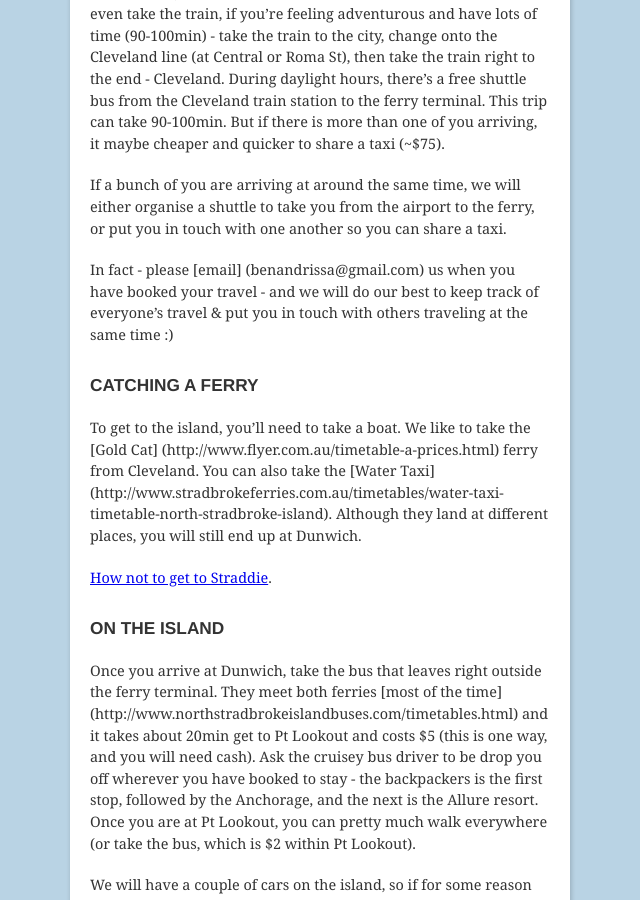
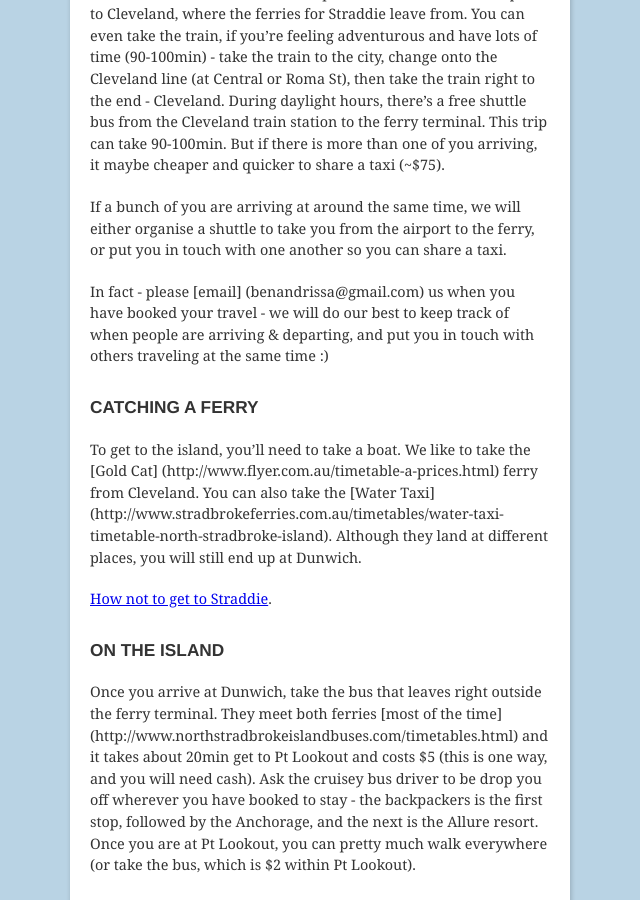
Before and after one commit to bnolan/wedding, a Jekyll site: the page built from transport.md, in a window 1280 px wide and 900 px high, scrolled down 1222 px. Shown: the whole window, without its empty margins (320-960 px from the left). Built offline with Jekyll 4.4.1, drawn with Linux system fonts in a browser that asks for light colours; some of the changed text lies outside the part shown.

Commit message:
Update transport.md

```diff
--- a/transport.md
+++ b/transport.md
@@ -55,7 +55,7 @@ It's about a 40min drive (traffic dependent) from Brisbane airport to Cleveland,
 
 If a bunch of you are arriving at around the same time, we will either organise a shuttle to take you from the airport to the ferry, or put you in touch with one another so you can share a taxi.
 
-In fact - please [email] (benandrissa@gmail.com) us when you have booked your travel - and we will do our best to keep track of everyone's travel & put you in touch with others traveling at the same time :)
+In fact - please [email] (benandrissa@gmail.com) us when you have booked your travel - we will do our best to keep track of when people are arriving & departing, and put you in touch with others traveling at the same time :)
 
 ## Catching a ferry
 
```
Also changed, not shown: other parts of transport.md (+1 -1 lines).
